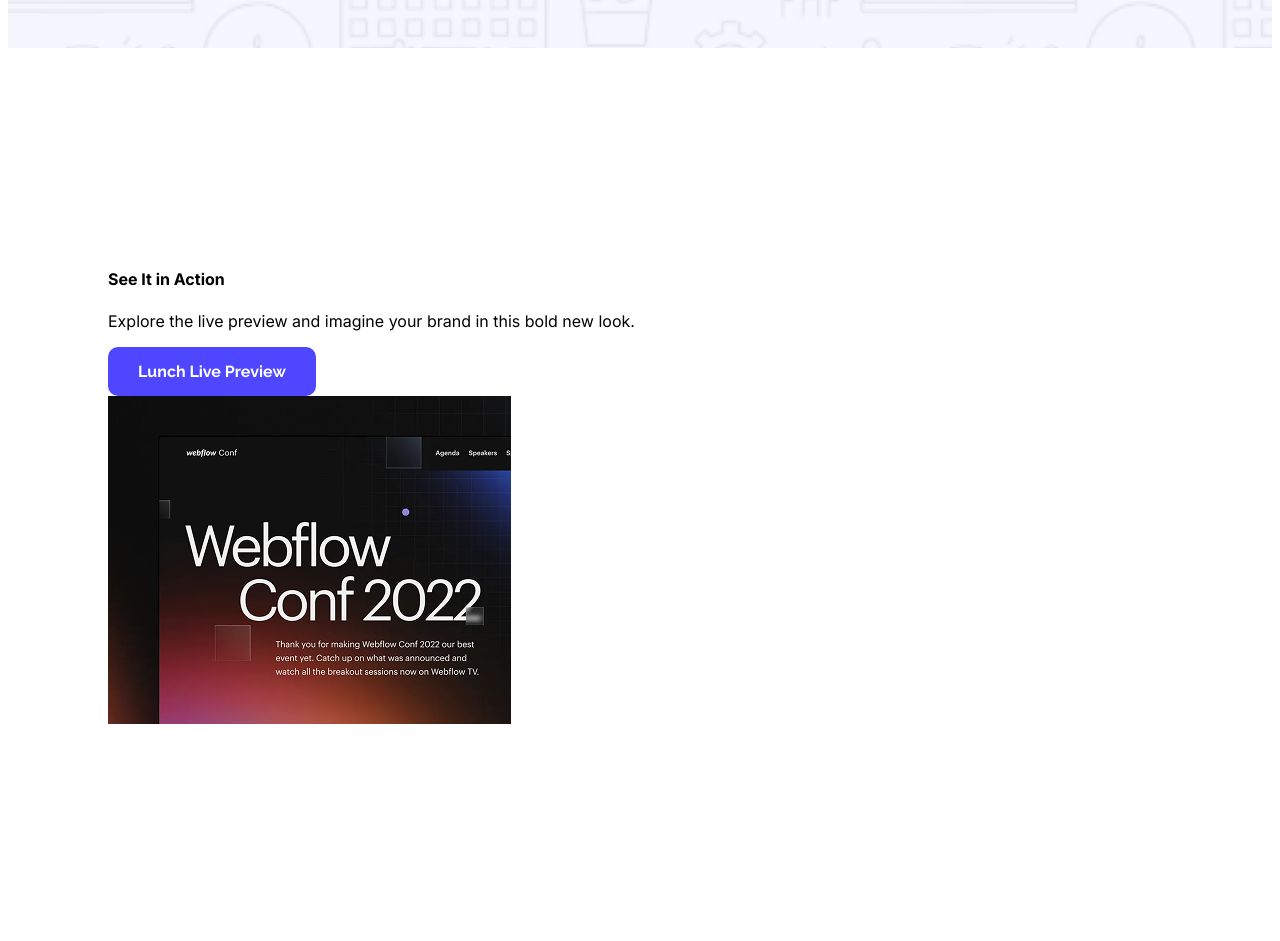
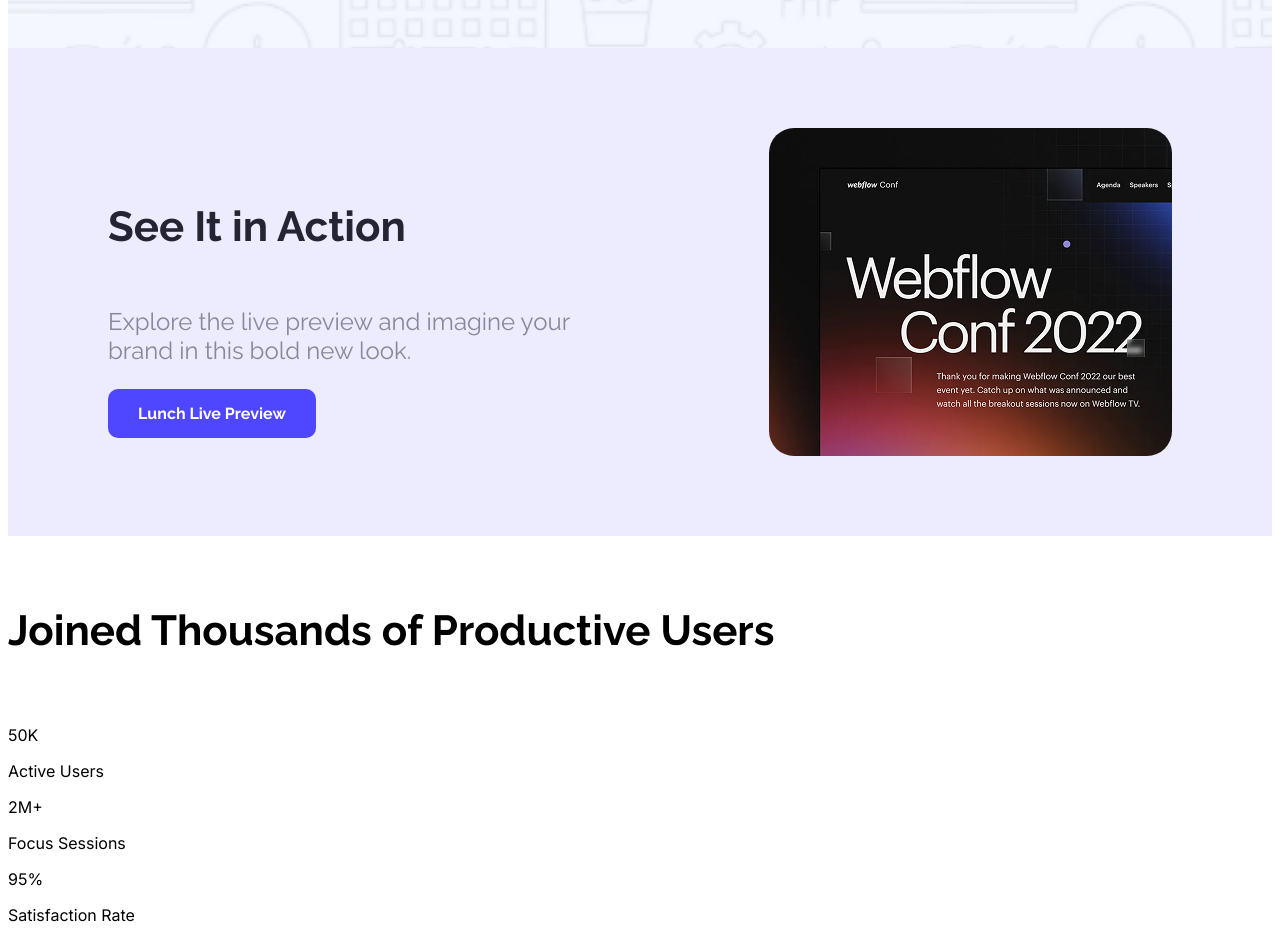
Before and after one commit to iamanowarbd/B12A01-landing-launchpad, a plain HTML site: page index.html in a window 1280 px wide. Shown: the part 760-1701 px from the top of the page. Drawn offline with Linux system fonts and the light colour scheme.

Commit message:
action section added

```diff
--- a/index.html
+++ b/index.html
@@ -28,13 +28,30 @@
     </header>
     <main>
         <div class="action">
-            <div class="action-content">
-                <h4 class="action-hedline">See It in Action</h4>
-                <p class="action-description">Explore the live preview and imagine your brand in this bold new look.</p>
+            <div class="action-container">
+                <h4 class="action-title">See It in Action</h4>
+                <p class="action-description">Explore the live preview and imagine your <br> brand in this bold new look.</p>
                 <button class="btn-primary">Lunch Live Preview</button>
-                <div class="action-image"><img src="Assets/wc-mini.png" alt=""></div>
             </div>
-
+             <div class="action-images">
+             </div>
+        </div>
+        <div class="achieved">
+            <h5 class="action-title">Joined Thousands of Productive Users</h5>
+            <div class="stats-container">
+                <div class="stat-items">
+                    <p class="stat-number">50K</p>
+                    <p class="stat-label">Active Users</p>
+                </div>
+                                <div class="stat-items">
+                    <p class="stat-number">2M+</p>
+                    <p class="stat-label">Focus Sessions</p>
+                </div>
+                                <div class="stat-items">
+                    <p class="stat-number">95%</p>
+                    <p class="stat-label">Satisfaction Rate</p>
+                </div>
+            </div>
         </div>
     </main>
     <footer>
@@ -42,3 +59,10 @@
     </footer>
 </body>
 </html>
+
+<div display flex>
+<div left>
+</div>
+<div right>
+</div>
+</div>
--- a/styles/web.css
+++ b/styles/web.css
@@ -78,23 +78,45 @@ nav{
 }
 
 .action{
-    max-width: 800px;
-    padding: 200px 100px;
+    display: flex;
+    background-color: rgba(78, 71, 255, 0.1);
+    color: rgba(37, 36, 50, 1);
+    padding: 80px 100px;
+    align-items: center;
+    justify-content: space-between;
 }
 
-.action-content{
-    display: ;
+.action-container{
+    max-width: 800px;
+    align-items: center;
+
 }
 
-.action-headline{
-    size: 42px;
+.action-title{
+    font-family: "Raleway", sans-serif;
+    font-size: 42px;
+    font-weight: 700;
+}
+
+.action-title h5{
+    font-size: 38px;
+    font-weight: 700;
 }
 
 .action-description{
-    size: 24px;
+    font-family: "Raleway", sans-serif;
+    font-size: 24px;
+    color: rgba(37, 36, 50, 0.5);
 }
 
-.action-image{
-    display: flex;
-    border-radius: 20px;
+.action-images{
+    border-radius: 25px;
+    background: url(../Assets/wc-mini.png);
+    background-repeat: no-repeat;
+    width: 403px;
+    height: 328px;
 }
+.achieved{
+    max-width: 800px;
+    align-items: center;
+}
```
